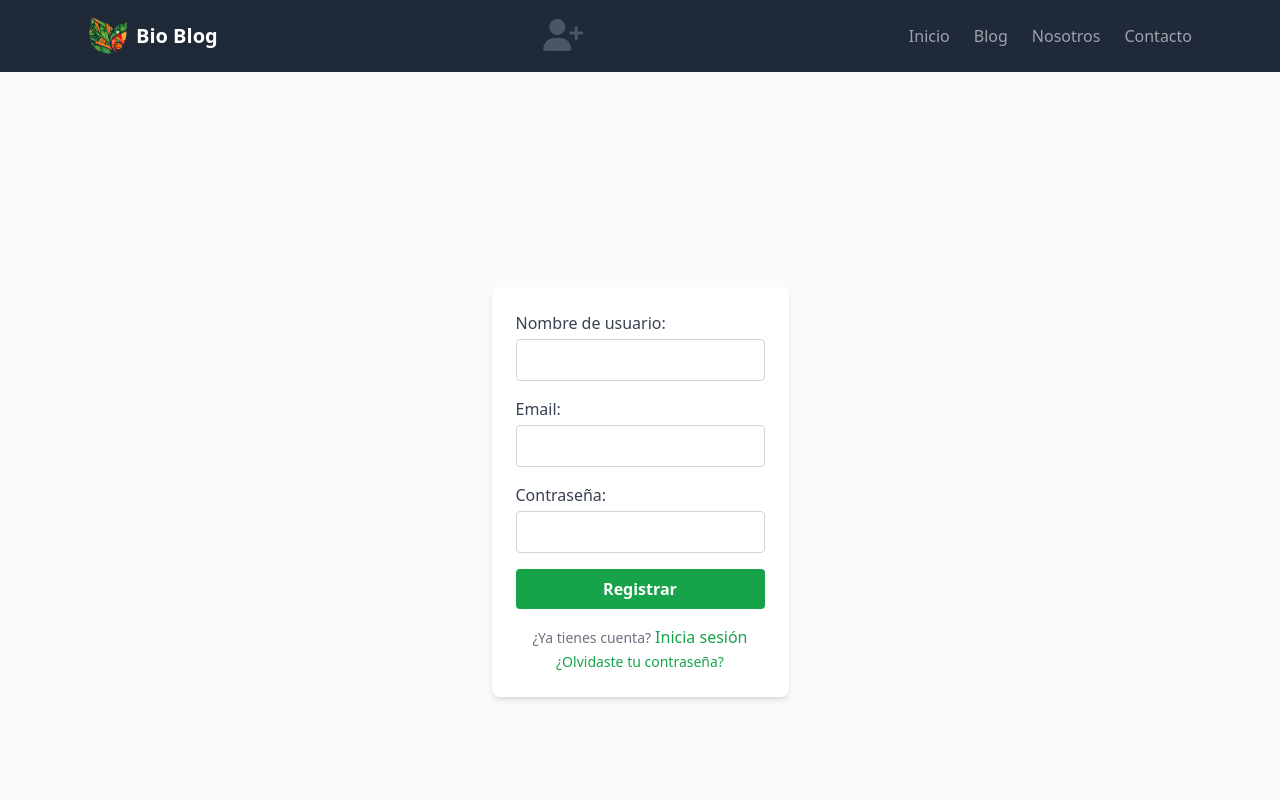
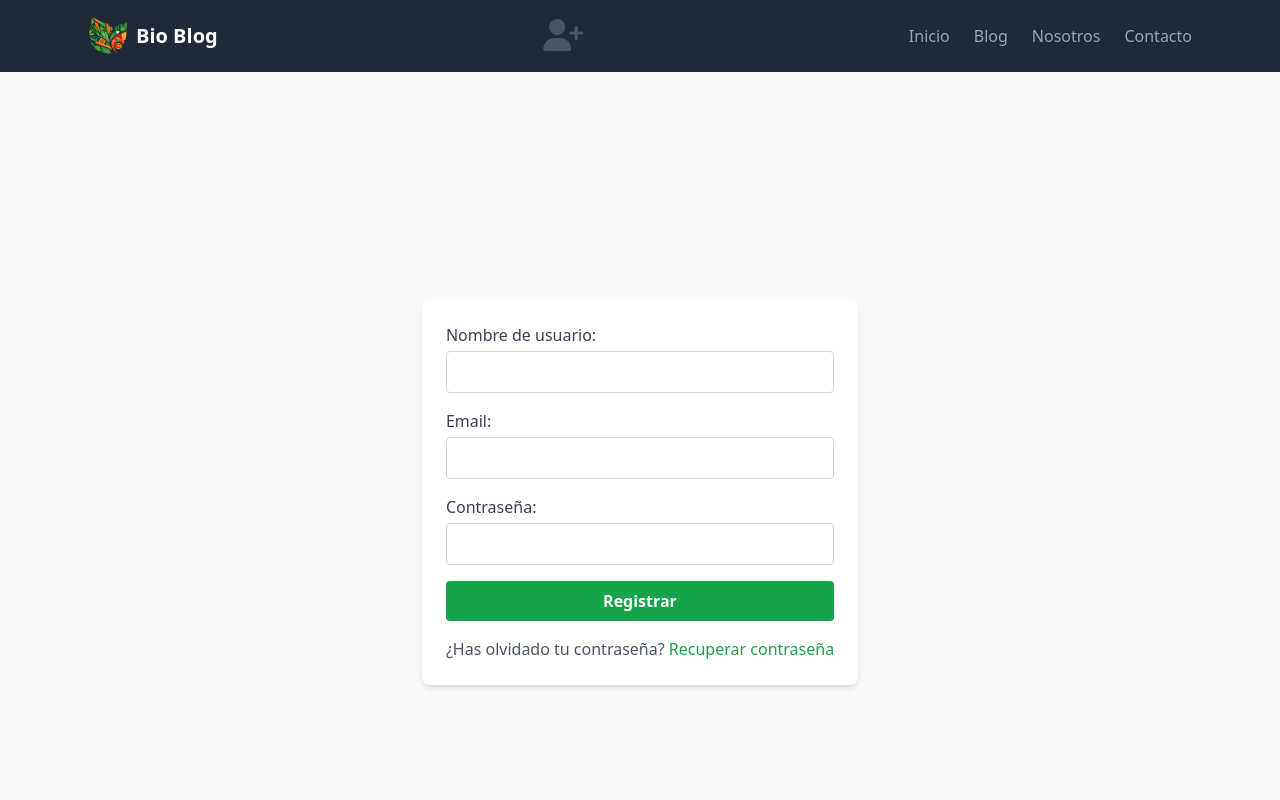
Before and after one commit to juanvprada/SavingTimeOficial, a React (Vite) app in the folder client-frontend/: page /registro in a window 1280 px wide. Shown: the top 800 px of the page. Built offline with nearby package versions, Linux system fonts and the light colour scheme.

Commit message:
refactor: remove redundant lines in RegisterForm and LoginForm

```diff
--- a/client-frontend/src/components/LoginForm.jsx
+++ b/client-frontend/src/components/LoginForm.jsx
@@ -87,15 +87,7 @@ const LoginForm = () => {
                     Recuperar contraseña
                 </button>
             </p>
-            <p className="mt-4 text-center">
-                <span className="text-gray-600">¿Aún no tienes cuenta? </span>
-                <button
-                    onClick={() => navigate('/registro')}
-                    className="text-green-600 hover:underline focus:outline-none"
-                >
-                    Regístrate aquí
-                </button>
-            </p>
+
         </section>
     );
 };
--- a/client-frontend/src/components/RegisterForm.jsx
+++ b/client-frontend/src/components/RegisterForm.jsx
@@ -124,24 +124,15 @@ const RegisterForm = ({ initialData = {}, editMode = false }) => {
                 </button>
             </form>
             {message && <p className="text-red-500 text-center mt-4">{message}</p>}
-            <div className="text-center mt-4">
-                <Link className="text-gray-500 hover:text-blue-700 text-sm" to="/acceso">
-                    ¿Ya tienes cuenta?
-                </Link>
-                <Link
-                    className="text-green-600 hover:text-green-700 hover:underline text-m ml-1" // Agregar margen a la izquierda
-                    to="/acceso"
+            <p className="mt-4 text-center">
+                <span className="text-gray-600">¿Has olvidado tu contraseña?</span>{' '}
+                <button
+                    onClick={() => navigate('/recuperar-password')}
+                    className="text-green-600 hover:underline focus:outline-none"
                 >
-                    Inicia sesión
-                </Link>
-                <br />
-                <Link
-                    className="text-green-600 hover:text-green-700 hover:underline text-sm"
-                    to="/recuperar-password"
-                >
-                    ¿Olvidaste tu contraseña?
-                </Link>
-            </div>
+                    Recuperar contraseña
+                </button>
+            </p>
         </section>
     );
 };
```
